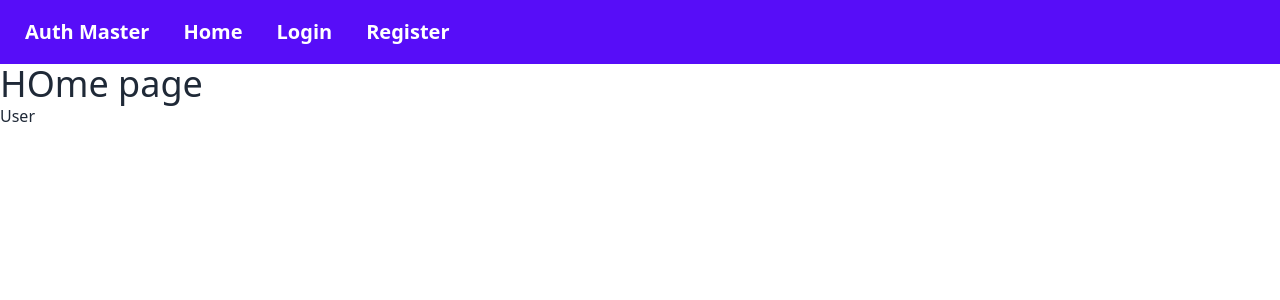
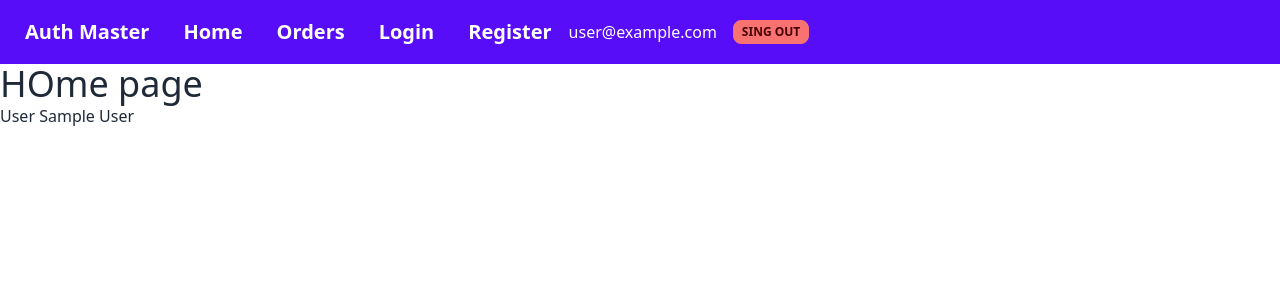
Before and after one commit to hasankarim18/auth-master, a React (Vite) app: page / in a window 1280 px wide. Shown: the top 300 px of the page. Built offline with nearby package versions, Linux system fonts and the light colour scheme; no server answers; sample sign-in values are in the browser's storage.

Commit message:
private route and signout toast

```diff
--- a/package.json
+++ b/package.json
@@ -13,6 +13,7 @@
     "firebase": "^9.19.1",
     "react": "^18.2.0",
     "react-dom": "^18.2.0",
+    "react-hot-toast": "^2.4.0",
     "react-router-dom": "^6.10.0"
   },
   "devDependencies": {
--- a/src/Providers/AuthProviders.jsx
+++ b/src/Providers/AuthProviders.jsx
@@ -1,5 +1,5 @@
-import React, { createContext, useState } from 'react';
-import { createUserWithEmailAndPassword, getAuth, signInWithEmailAndPassword } from "firebase/auth";
+import React, { createContext, useEffect, useState } from 'react';
+import { createUserWithEmailAndPassword, getAuth, onAuthStateChanged, signInWithEmailAndPassword, signOut } from "firebase/auth";
 import app from '../../firebase.config';
 export const AuthContext = createContext(null)
 
@@ -9,6 +9,16 @@ const auth = getAuth(app)
 const AuthProviders = ({children}) => {
    const [user, setUser] = useState(null)
 
+useEffect(() => {
+    const unsubscirbe = onAuthStateChanged(auth, (currentUser) => {
+ //   console.log("auth state change", currentUser);
+    setUser(currentUser);
+    });
+    return () => {
+    unsubscirbe();
+    };
+}, []);
+
    const createUser = (email, password)=> {
     return createUserWithEmailAndPassword(auth, email, password)
    }
@@ -17,11 +27,20 @@ const AuthProviders = ({children}) => {
     return signInWithEmailAndPassword(auth, email, password)
    }
 
+   const userSignOut = ()=> {
+    return signOut(auth);
+   }
+
    const authInfo = {
-        user,
-        createUser,
-        singInUser
-   }
+     user,
+     createUser,
+     singInUser,
+     userSignOut,
+   };
+
+   // observe auth state change
+
+
 
     return (
         <AuthContext.Provider value={authInfo} >
--- a/src/components/Header/Header.jsx
+++ b/src/components/Header/Header.jsx
@@ -1,15 +1,60 @@
-import React from 'react';
-import { NavLink } from 'react-router-dom';
+import React, { useContext } from 'react';
+import { Link, NavLink } from 'react-router-dom';
+import { AuthContext } from '../../Providers/AuthProviders';
+import toast, { Toaster } from "react-hot-toast";
 
 const Header = () => {
+   const { user, userSignOut } = useContext(AuthContext);
+
+   const signoutToast = () => toast("Successfully sign out.");
+
+
+   const handleSignOut = ()=> {
+      userSignOut()
+      .then(result => {
+       console.log(result);
+        signoutToast();
+      })
+      .catch(error => {
+      //  console.log(error);
+      })
+   }
+
     return (
       <div>
-
         <div className="navbar bg-primary text-primary-content">
           <a className="btn btn-ghost normal-case text-xl">Auth Master</a>
-          <NavLink className="btn btn-ghost normal-case text-xl" to="/" >Home</NavLink>
-          <NavLink className="btn btn-ghost normal-case text-xl" to="/login" >Login</NavLink>
-          <NavLink className="btn btn-ghost normal-case text-xl" to="/register" >Register</NavLink>
+          <NavLink className="btn btn-ghost normal-case text-xl" to="/">
+            Home
+          </NavLink>
+          <NavLink className="btn btn-ghost normal-case text-xl" to="/orders">
+            Orders
+          </NavLink>
+          <NavLink className="btn btn-ghost normal-case text-xl" to="/login">
+            Login
+          </NavLink>
+          <NavLink className="btn btn-ghost normal-case text-xl" to="/register">
+            Register
+          </NavLink>
+          {user ? (
+            <>
+              {" "}
+              <span className="inline-block">{user.email}</span>{" "}
+              <button
+                onClick={handleSignOut}
+                className="btn btn-error btn-xs inline-block ml-4"
+              >
+                Sing out
+              </button>{" "}
+            </>
+          ) : (
+            <>
+              {" "}
+              <Link to="/login" className="btn btn-error ml-4 btn-xs">
+                Login
+              </Link>{" "}
+            </>
+          )}
         </div>
       </div>
     );
--- a/src/components/Home/Home.jsx
+++ b/src/components/Home/Home.jsx
@@ -5,7 +5,7 @@ const Home = () => {
 
     const {user} = useContext(AuthContext)
 
-    console.log(user);
+
 
     return (
       <div>
--- a/src/components/Layout/Main.jsx
+++ b/src/components/Layout/Main.jsx
@@ -1,13 +1,15 @@
 import React from 'react';
 import { Outlet } from 'react-router-dom';
 import Header from '../Header/Header';
+import {Toaster} from 'react-hot-toast'
 
 const Main = () => {
     return (
-        <div>
-            <Header />
-            <Outlet />
-        </div>
+      <div>
+        <Toaster />
+        <Header />
+        <Outlet />
+      </div>
     );
 };
 
--- /dev/null
+++ b/src/components/Orders/Orders.jsx
@@ -0,0 +1,11 @@
+import React from 'react';
+
+const Orders = () => {
+    return (
+        <div>
+            <h1 className="text-4xl">Your orders here</h1>
+        </div>
+    );
+};
+
+export default Orders;
--- /dev/null
+++ b/src/routes/PrivateRoutes.jsx
@@ -0,0 +1,18 @@
+import React, { useContext } from 'react';
+import { AuthContext } from '../Providers/AuthProviders';
+import { Navigate } from 'react-router-dom';
+
+const PrivateRoutes = ({children}) => {
+    const {user} = useContext(AuthContext)
+
+
+    if(user){
+        return children
+    }else {
+         return <Navigate to="/login" replace={true} />
+
+    }
+
+};
+
+export default PrivateRoutes;
```
Also changed, not shown: src/main.jsx (+8 -0 lines), 1 other file (tests, documents, lock files or other folders).
